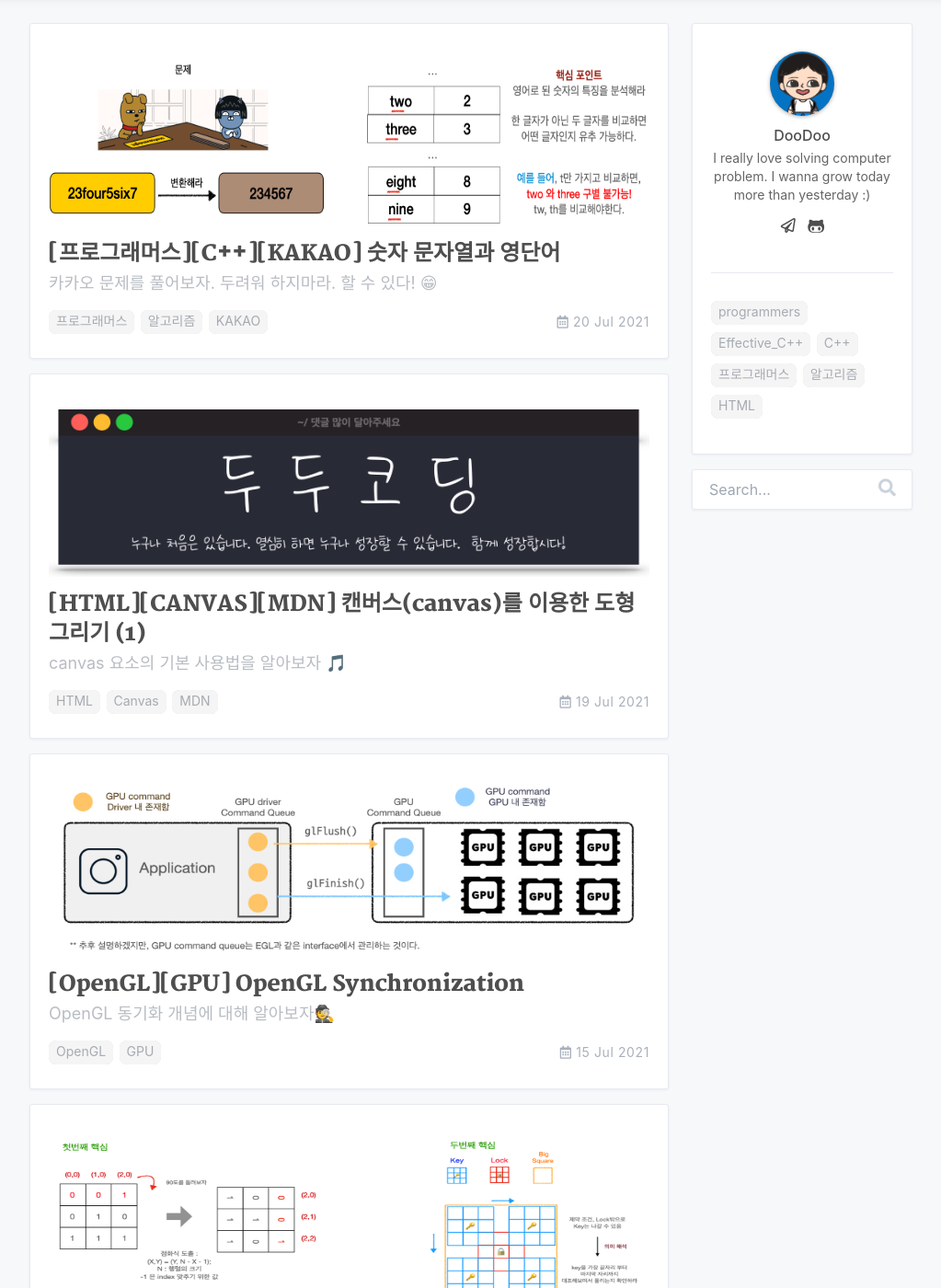
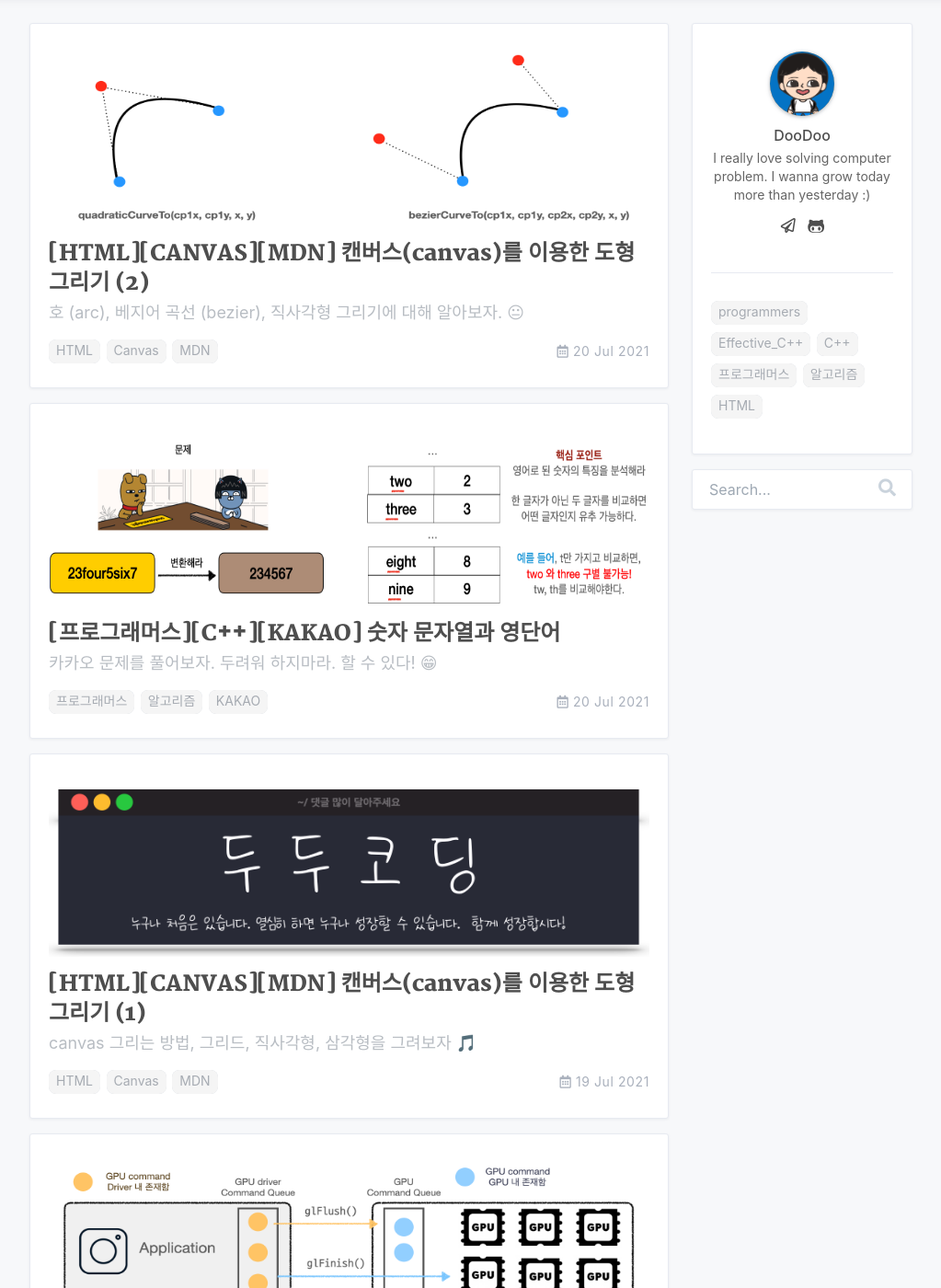
Before and after one commit to 0xd00d00/0xd00d00.github.io, a Jekyll site: the page built from index.html, in a window 1280 px wide and 1400 px high, scrolled down 315 px. Shown: the whole window at 92% size, without its empty margins (128-1151 px from the left). Built offline with Jekyll 4.4.1, drawn with Linux system fonts in a browser that asks for light colours; nearby versions of some CDN libraries; some web fonts are replaced; the list of posts is cut into pages by our own code; a style sheet for code colours, icons or effects is not loaded; some of the changed lines change nothing that is shown; some of the changed text lies outside the part shown.

Commit message:
[post] add posting for canvas

````diff
--- a/_posts/2021-07-19-canvas_3.md
+++ b/_posts/2021-07-19-canvas_3.md
@@ -2,7 +2,7 @@
 layout: post
 author: doodoo
 title: "[HTML][CANVAS][MDN] 캔버스(canvas)를 이용한 도형 그리기 (1)"
-subtitle: "canvas 요소의 기본 사용법을 알아보자 🎵"
+subtitle: "canvas 그리는 방법, 그리드, 직사각형, 삼각형을 그려보자 🎵"
 date: 2021-07-19
 cover: /assets/img/default.png
 tags: HTML Canvas MDN
--- /dev/null
+++ b/_posts/2021-07-21-canvas_4.md
@@ -0,0 +1,129 @@
+---
+layout: post
+author: doodoo
+title: "[HTML][CANVAS][MDN] 캔버스(canvas)를 이용한 도형 그리기 (2)"
+subtitle: "호 (arc), 베지어 곡선 (bezier), 직사각형 그리기에 대해 알아보자. 😐"
+date: 2021-07-20
+cover: /assets/img/bezier.png
+tags: HTML Canvas MDN
+sitemap :
+ changefreq : daily
+ priority : 1.0
+---
+안녕하세요! <span class="doodoo">두두코딩</span> 입니다 ✋ <br>
+오늘은 호 (arc), 베지어 곡선 (bezier), 직사각형 그리기에 대해 알아보겠습니다.
+
+[이전 포스팅](https://0xd00d00.github.io/2021/07/19/canvas_3.html)과 연계되어 진행되며, 포스팅 참고하시면 더 많은 지식을 배울 수 있습니다!
+
+🖇 소스코드에 마우스를 올리고 <span class="tip">copy</span> 버튼을 누를 경우 더 쉽게 복사할 수 있습니다!
+
+궁금한 점, 보안점 남겨주시면 성실히 답변하겠습니다. 😁 <br>
+\+ 감상평 댓글로 남겨주시면 힘이됩니다. 🙇
+
+### 호 (arc)
+호나 원을 그리기 위해서 우리는 `arc()` 혹은 `arcTo()`메소를 사용한다. 두 함수의 차이는 각도로 내가 원하는 만큼 그리느냐 혹은 주어진 대상의 위치까지 호를 그리느냐의 차이이다. 좀 더 자세하게 보자.
+
+*arc (x, y, radius, startAngle, endAngle, anticlockwise)*
+
+위의 함수는 x, y의 시작점에서 반지름 radius 을가지고 start,end Angle까지 anticlockwise (시계 / 반시계) 방향으로 원 또는 호를 그려라 라고 주문하는 함수이다.
+
+*arcTo(x1, y1, x2, y2, radius)*
+
+위 함수는 시작점 (x1, y1)에서 (x2, y2) 까지 반지름 raius를 가지고 호를 그려라 라는 함수이다.
+
+해당 함수를 알기 위해서는 radian의 개념을 알아야한다. Javascript에서는 각도라는 개념이 없고, radian으로 환산해서 사용한다. 해당 개념은 수학적 개념이 포함되어있어, [여기](https://www.mathsisfun.com/geometry/radians.html ) 를 클릭해 확인해보기 바란다. (아주 쉽게 그림으로 설명하고 있다.🤗)
+
+링크를 통해 확인하거나 radian의 개념을 알고 있다면, Math.PI 가 180도를 나타낸 다는 것을 알 수 있다.
+
+아래의 예시를 통해 `호 arc` 어떻게 그리는지 확인해보자. (예시가 이전 것들 보다는 어려울 수 있다. 차근차근 따라하면서 이해해보자.)
+
+{% include codepen_js.html hash="gOWxOvM" title="graphic"%}
+
+위의 예시를 보면, context를 획득하고 for loop를 돌기 전 `beginPath()`로 내가 그림을 그릴 부분을 재 지정한다고 초기화 하는 부분을 볼 수 있다.
+
+`radius` 같은 경우는 반지름 인데, 현재는 `23` 으로 고정을 해뒀지만, 코드를 연습할 때는 반지름의 크기를 변형해보고, 실제 원의 크기가 바뀌는지 확인해보는 것이 좋다.
+
+그리고 각도 같은 경우 `Math.PI`가 180도 인데, 지속적으로 90도를 더해 원의 모양을 변경시켜주는 것을 볼 수 있다.
+
+`anticlockwise` 같은 경우 `arc()`의 마지막 인자로 원을 시계방향으로 그릴 것인가 반시계 방향으로 그릴 것인가를 결정하는 부분이다. 해당 부분이 `true`로 되어져 있다면, 반시계 방향으로 그림을 그린다. `false`일 경우 시계방향으로 그릴 수 있으니 잘 알아두자.
+
+예시를 짜면서 `arc()`가 어떤 것인지 이해하는게 좋다. 실제 그림을 보면서, 어떤 변수가 어떻게 쓰이는지 확인해보기 바란다.
+
+### 베지어 곡선
+베지어 곡선의 이론은 설명이 잘나와있는 [블로그](https://www.apexcel.blog/programming/bezier/bezier-curve/#%ED%8F%89%EA%B7%A0)를 참고했다.
+
+베지어 곡선 혹은 베지어 곡선은 n개의 점으로 부터 얻어지는 n - 1 1차 곡선으로 수치 해석 분야에서 상당히 중요한 위치를 차지하고 있다.
+
+우리가 흔히 사용하는 부분은 포토샵의 펜 툴을 이용한 이미지를 그리거나 CSS 애니메이션에서도 볼 수 있다.
+
+베지어 곡선은 <span class="tip">조절점</span>을 이용하여 만든다. 두 개의 점을 이어야 하기 때문에 <span class="tip">조절점</span>은 2개이상으로 구성된다. 다만, 조절점이 많을 수록 계산하는데 오래 걸린다.
+
+아래의 예시를 통해 <span class="tip">조절점</span>이 3개인 경우 어떻게 곡선을 구성하는지 확인해보자.
+
+![bezier](/assets/img/quadratic.gif)
+
+우리는 보통 <span class="tip">조절점</span> n개인 경우 n - 1차 베지어 곡선이라고 표현한다. 해당 예시는 2차 베지어 곡선이라고 생각하면 된다.
+
+<span class="tip">조절점</span>은 보통 시작점, 끝점, 제어점으로 나뉜다. 제어점을 통해 curve를 조절하는데, 2차 베지어 부터 제어점을 활요하는 것을 볼 수 있다. 우선 함수를 통해 확인해보자.
+
+베지어 곡선을 그리는 방법은 아래의 함수를 이용하면 된다.
+
+*quadraticCurveTo(cp1x, cp1y, x, y)*
+
+* cp1x및 cp1y로 지정된 제어점을 이용하여, 현재 펜 위치 (시작점) 에서 x, y (끝점) 까지 이차 베지어 곡선을 그리도록 하는 함수이다.
+
+*bezierCurveTo(cp1x, cp1y, cp2x, cp2y, x, y)*
+
+* (cp1x, cp1y) 및 (cp2x, cp2y)로 지정된 제어점을 사용하여, 현재 펜 위치 (시작점) 에서 x, y (끝점)까지 삼차 베지어 곡선을 그리도록 하는 함수이다.
+
+아래의 사진을 참고해보자.
+
+시작점, 끝점 은 파란색, 제어점을 빨간색으로 표시되어져있다.
+
+![bezier](/assets/img/bezier.png)
+
+보통 이차 및 삼차 와 같은 curve가 있는 베지어 곡선을 사용하는 것은 어려울 수 있다. 우리가 흔히 사용하는 Adobe illustrator와 같은 벡터 드로잉 소프트웨어를 사용한다. 눈으로 보면서 조절 할 수 있지만 직접적인 시각적 피드백을 받을 수 없은 해당 함수들 같은 경우 처음 사용하면 어려울 수 있다.
+
+다만, 연습을 통한다면 더욱 복잡형 도형을 쉽게 그릴 수 있을 것이다.
+
+{% include codepen_js.html hash="gOWxdYg" title="graphic"%}
+
+### 직사각형
+우리는 [이전 포스팅](https://0xd00d00.github.io/2021/07/19/canvas_3.html)을 통해 직사각형 그리기에 대해 알아보았다. 해당 포스팅에서 직사각형을 그리는 함수 3가지를 다뤘는데, 직사각형을 그리기 위한 함수가 추가로 하나가 더 있어 소개하고자 한다.
+
+직사각형을 그리기위한 새로운 메소드 `rect()`.
+
+*rect(x, y, width, height)*
+
+`rect()`를 사용하기 위해서는 (x, y) 좌표와 width, height를 전달하면 된다.
+
+해당 함수가 다른 직사각형을 그리는 함수 3가지와 다른 점은 `"즉시 랜더링을 하지 않음"` 이다. 그리는 부분과 랜더링 부분이 나눠져있다는 점이 다른점이다.
+
+구체적으로, `fillRect()` 라는 함수를 사용한다고 가정해보자. 해당 함수를 사용할 경우 x,y를 기준으로 width, height 만큼 사각형을 그리고 채워 넣을 것이다.
+
+하지만, `rect()`를 사용한다면, x,y 만큼 width, height 그릴 위치를 선정하고 실제 랜더링 하지 않는다. 해당 함수를 호출 한 후에 `fill()`이라는 함수를 통해 랜더링을 시작한다. 퍼포먼스를 위해 해당 함수를 만든 것이라 생각한다.
+
+{% include codepen_js.html hash="YzVxOwq" title="graphic"%}
+
+### Path2D 오브젝트
+위의 직사각형 예제에서 보았 듯이, 캔버스에 객체를 그리는 일련의 경로와 그리기 명령(랜더링) 두 가지 동작을 나눠서 생각할 수 있다. 코드를 단순화 하고 *성능 향상* 을 위해 최근 브라우저에서 `path2D` 라는 객체를 제공한다.
+
+해당 객체는 <span class="tip">드로잉 명령 캐시</span> 하거나 <span class="tip"> 드로잉 명령 기록 </span>을 할 수 있다. 따라서, 경로를 더 빠르게 다시 실행시킬 수 있다.
+
+*Path2D() 객체 생성*
+
+* 해당 객체를 생성하기 위해서는 `Path2D()`라고 적으면 된다. 보통 기본 생성자가 불리지만, 필요시, 복사 생성자를 부를 수도 있고, SVG Path를 전달할 수도 있다.
+
+```html
+new Path2D();   // 기본 생성자
+new Path2D(path);   // 복사 생성자
+new Path2D(d);    // SVG path 데이터를 넘겨줌
+```
+
+우리가 이전에 배운 `moveTo`, `rect`, `arc` 혹은 `quadraticCurveTo` 함수들 모두 `Path2D`에서 사용이 가능하다.
+
+추가로, `Path2D` 에는 `addPath` 메소드를 활용해 경로를 결합할 수도 있다.
+
+{% include codepen_js.html hash="rNmzZMb" title="graphic"%}
+
+위의 예시를 보면, 직사각형과 원을 만들고 있다. 해당 도형 모두 `Path2D` 객체로 저장하며, 나중에 그리는 함수 (랜더링 함수)를 통해 그릴 것이다. `fill` 과 `stroke`는 객체를 전달받아 그리는 부분을 볼 수 있다. 해당 부분들은 한줄 한줄 쳐보며 이해하기 바란다.
````
Also changed, not shown: assets/img/bezier.png (added), assets/img/quadratic.gif (added).
